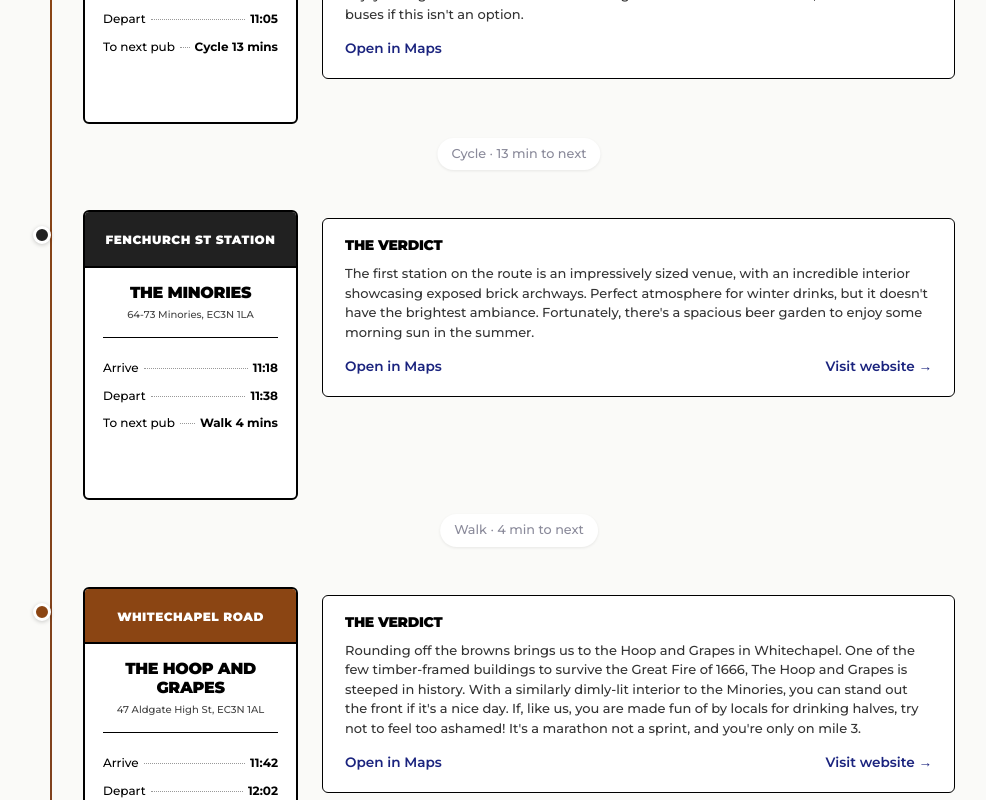
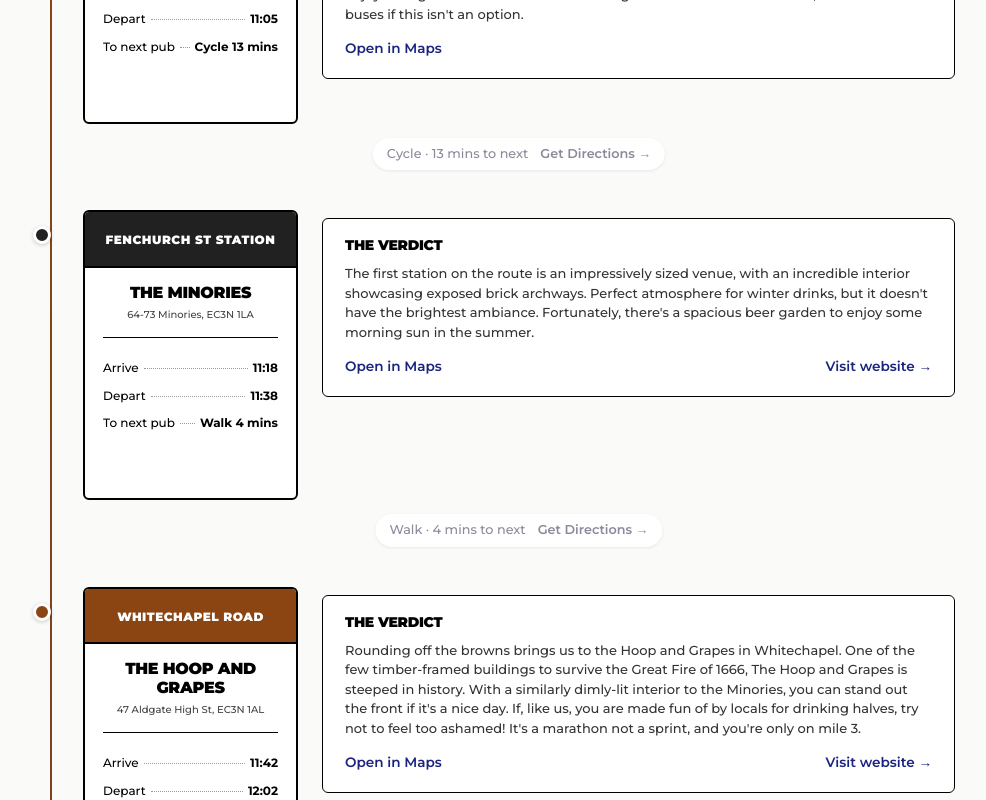
Before and after one commit to robbiebridges8-cpu/monopoly-pub-crawl, a React (Vite) app: page / in a window 1280 px wide. Shown: the part 3760-4560 px from the top of the page, without its empty margins (145-1131 px from the left). Built offline with nearby package versions, Linux system fonts and the light colour scheme; no server answers.

Commit message:
Add Google Maps directions links between pubs
- Added getDirectionsUrl function with correct travel modes
- Walking for most routes, cycling for first leg, transit for Tube
- Directions link appears in transport section between each pub

Co-Authored-By: Claude Opus 4.5 <noreply@anthropic.com>

```diff
--- a/src/App.css
+++ b/src/App.css
@@ -1640,11 +1640,25 @@
   padding: 6px 14px;
   background: white;
   border-radius: 100px;
-  display: inline-block;
+  display: inline-flex;
+  align-items: center;
+  gap: 12px;
   position: relative;
   left: 50%;
   transform: translateX(-50%);
   box-shadow: var(--shadow-sm);
+}
+
+.timeline-directions-link {
+  color: var(--color-primary);
+  text-decoration: none;
+  font-weight: 600;
+  transition: color 0.15s;
+}
+
+.timeline-directions-link:hover {
+  color: var(--color-primary-dark, #1a5f2a);
+  text-decoration: underline;
 }
 
 @media (max-width: 968px) {
--- a/src/components/Logistics.jsx
+++ b/src/components/Logistics.jsx
@@ -1,4 +1,4 @@
-import pubs, { colorGroups, getMapsUrl } from '../data/pubs'
+import pubs, { colorGroups, getMapsUrl, getDirectionsUrl } from '../data/pubs'
 import PubCard from './PubCard'
 
 export default function Logistics({ onPubSelect }) {
@@ -114,8 +114,9 @@ export default function Logistics({ onPubSelect }) {
           20 mins in each pub is a good benchmark. If you go over in one venue, you'll have to cut down later down the line.
         </p>
         <div className="timeline-cards">
-          {pubs.map((pub) => {
+          {pubs.map((pub, index) => {
             const group = colorGroups[pub.colorGroup]
+            const nextPub = pubs[index + 1]
             return (
               <div key={pub.id} className="timeline-card-item animate-on-scroll">
                 <div className="timeline-card-connector">
@@ -151,9 +152,17 @@ export default function Logistics({ onPubSelect }) {
                       </div>
                     </div>
                   </div>
-                  {pub.transportTime && (
+                  {pub.transportTime && nextPub && (
                     <div className="timeline-card-transport">
-                      {pub.transportToNext} &middot; {pub.transportTime} min to next
+                      <span>{pub.transportToNext} &middot; {pub.transportTime} mins to next</span>
+                      <a
+                        href={getDirectionsUrl(pub, nextPub)}
+                        target="_blank"
+                        rel="noopener noreferrer"
+                        className="timeline-directions-link"
+                      >
+                        Get Directions &rarr;
+                      </a>
                     </div>
                   )}
                 </div>
--- a/src/data/pubs.js
+++ b/src/data/pubs.js
@@ -534,4 +534,19 @@ export function getMapsUrl(pub) {
   return `https://www.google.com/maps/search/?api=1&query=${q}`
 }
 
+export function getDirectionsUrl(fromPub, toPub) {
+  const origin = encodeURIComponent(`${fromPub.pubName}, ${fromPub.address}, ${fromPub.postcode}`)
+  const destination = encodeURIComponent(`${toPub.pubName}, ${toPub.address}, ${toPub.postcode}`)
+
+  // Map transport type to Google Maps travel mode
+  let travelMode = 'walking'
+  if (fromPub.transportToNext === 'Cycle') {
+    travelMode = 'bicycling'
+  } else if (fromPub.transportToNext === 'Tube') {
+    travelMode = 'transit'
+  }
+
+  return `https://www.google.com/maps/dir/?api=1&origin=${origin}&destination=${destination}&travelmode=${travelMode}`
+}
+
 export default pubs;
```
